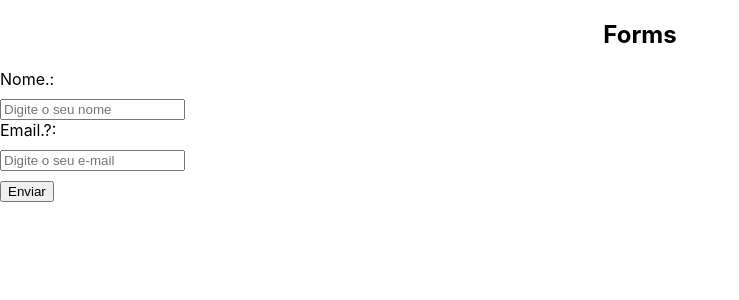
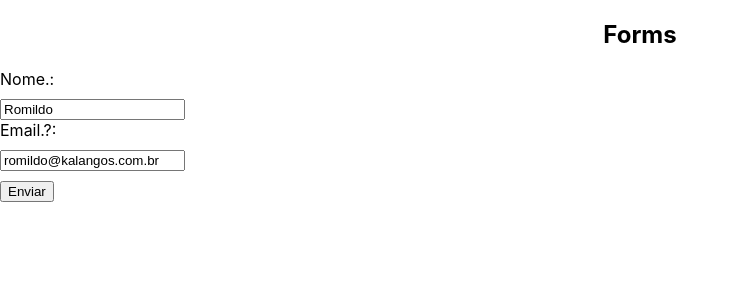
Before and after one commit to romildoalimajr/form-react, a React (Create React App) app: page / in a window 1280 px wide. Shown: the top 300 px of the page, without its empty margins (0-739 px from the left). Built offline with nearby package versions, Linux system fonts and the light colour scheme.

Commit message:
Uso do Controlled Input

```diff
--- a/src/App.js
+++ b/src/App.js
@@ -6,7 +6,7 @@ function App() {
   return (
     <div className="App">
       <h2>Forms</h2>
-      <MyForm />
+      <MyForm user={{ name: 'Romildo', email: 'romildo@kalangos.com.br' }} />
     </div>
   );
 }
--- a/src/components/MyForm.js
+++ b/src/components/MyForm.js
@@ -1,10 +1,11 @@
 import React, { useState } from 'react';
 import './MyForm.css';
 
-function MyForm() {
+const MyForm = ({ user }) => {
+    // 6 - Controlled inputs
     // 3 gerenciamento de dados
-    const [name, setName] = useState();
-    const [email, setEmail] = useState();
+    const [name, setName] = useState(user ? user.name : '');
+    const [email, setEmail] = useState(user ? user.email : '');
 
     const handleName = (e) => {
         setName(e.target.value);
@@ -25,23 +26,24 @@ function MyForm() {
             {/** 1 criação de form */}
             <form onSubmit={handleSubmit}>
                 <div>
-                    <label htmlFor="name">Nome.:</label>
+                    <label>Nome.:</label>
                     <input
                         type="text"
                         name='name'
                         placeholder='Digite o seu nome'
                         onChange={handleName}
+                        value={name}
                     />
                 </div>
                 {/** 2 label envolvendo o input */}
-                <label htmlFor="">
+                <label>
                     {/** 4 simplicaficação */}
                     <span>Email.?: </span>
                     <input type="email"
                         name="email"
-                        id="email"
                         placeholder='Digite o seu e-mail'
                         onChange={(e) => setEmail(e.target.value)}
+                        value={email}
                     />
                 </label>
                 <div>
```
